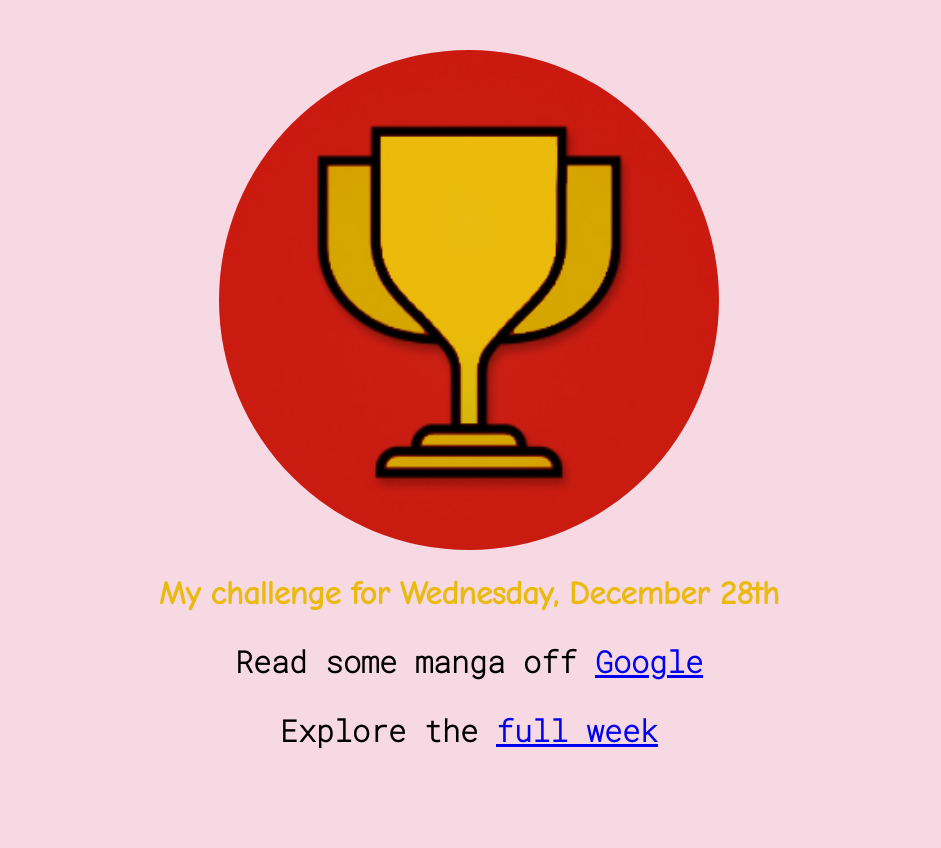
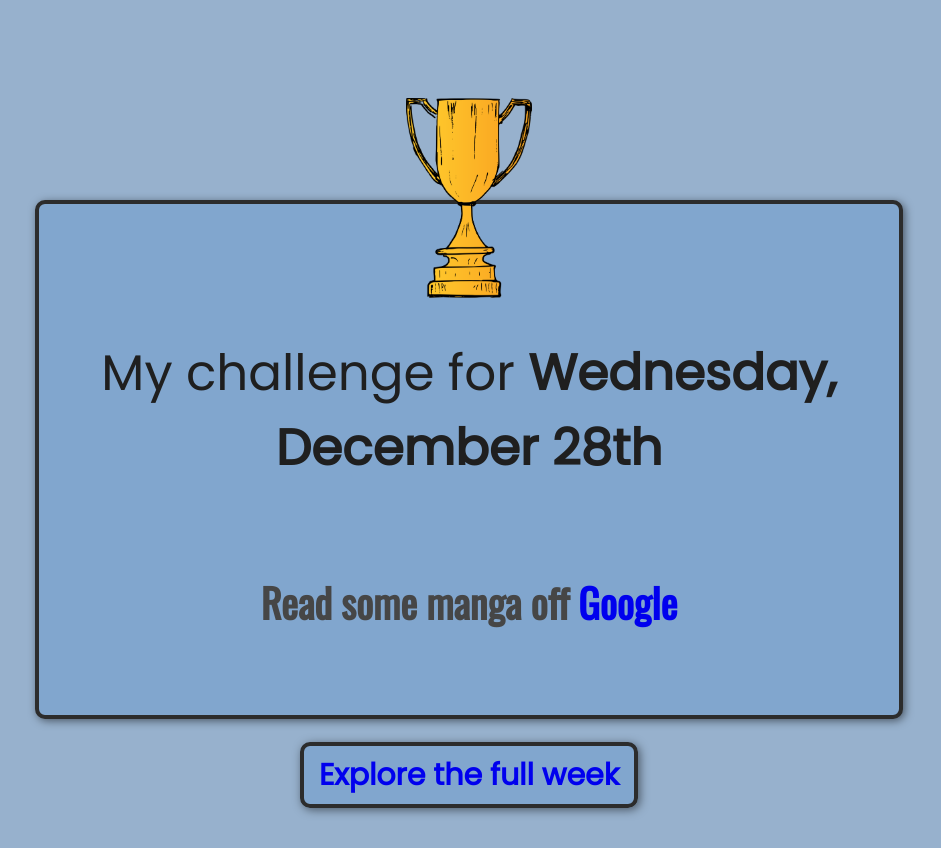
Before and after one commit to SirNando/academind-webdev, a plain HTML site: page index.html in a window 1280 px wide. Shown: the whole page, without its empty margins (171-1112 px from the left). Before the commit the page ends 800 px from the top, so only its background shows below. Drawn offline with nearby package versions, Linux system fonts and the light colour scheme.

Commit message:
Modified files

```diff
--- a/index.html
+++ b/index.html
@@ -1,30 +1,33 @@
 <!DOCTYPE html>
 <html>
   <head>
-    <!-- Roboto mono and comic neue -->
     <link href="styles/shared.css" rel="stylesheet" />
     <link href="styles/index.css" rel="stylesheet" />
+    <!-- Poppins and Oswald font -->
     <link rel="preconnect" href="https://fonts.googleapis.com" />
     <link rel="preconnect" href="https://fonts.gstatic.com" crossorigin />
     <link
-      href="https://fonts.googleapis.com/css2?family=Comic+Neue&family=Roboto+Mono:ital,wght@0,100;0,200;1,700&display=swap"
+      href="https://fonts.googleapis.com/css2?family=Oswald&family=Poppins&display=swap"
       rel="stylesheet"
     />
     <title>My challenge!</title>
   </head>
   <body>
+    <main>
       <img
-      src="images/challenges-trophy.jpg"
+        src="images/newtrophy.jpg"
         alt="Trophy in case I complete my challenge"
       />
-    <h1>My challenge for Wednesday, December 28th</h1>
-    <p>
+      <h1>My challenge for <span style="font-weight: bold;">Wednesday, December 28th</span></h1>
+      <h2>
         Read some manga off
         <a href="https://google.com"> Google </a>
+      </h2>
+    </main>
+    <footer>
+      <p>
+        <a href="full-week.html">Explore the full week</a>
       </p>
-    <p>
-      Explore the
-      <a href="full-week.html">full week</a>
-    </p>
+    </footer>
   </body>
 </html>
--- a/styles/full-week.css
+++ b/styles/full-week.css
@@ -2,7 +2,7 @@ h1 {
   margin: 9px;
 }
 h2 {
-  margin: 2px;
+  margin: 15px auto;
 }
 header p {
   margin-bottom: 36px;
@@ -12,6 +12,7 @@ p {
   font-family: "Roboto Mono", monospace;
   font-weight: bold;
   font-size: 24px;
+  margin: 15px auto;
 }
 a {
   background-color: rgb(167, 1, 78);
@@ -36,7 +37,9 @@ li {
   background-color: pink;
   color: rgb(87, 87, 87);
   border-radius: 8px;
-  margin: 5px auto 5px auto;
+  margin: 30px auto 30px auto;
+  padding: 5px;
+  box-shadow: 2px 2px 5px rgba(0, 0, 0, 0.2);
 }
 #main-text {
   color: rgb(0, 0, 0);
@@ -44,6 +47,3 @@ li {
   font-weight: bold;
   font-size: 30px;
 }
-#description {
-  margin-bottom: 36px;
-}
--- a/styles/index.css
+++ b/styles/index.css
@@ -1,21 +1,61 @@
-body {
-  margin: 50px;
+main {
+  width: 800px;
+  background-color: rgb(129, 166, 206);
+  margin: 200px auto 0 auto;
+  padding: 30px;
+  border: 4px solid rgb(44,44,44);
+  border-radius: 10px;
+  box-shadow: 2px 2px 8px rgba(0,0,0,0.5);
 }
 
 img {
-  width: 500;
-  height: 500px;
-  border-radius: 250px;
+  width: 125;
+  height: 200px;
+  margin-top: -136px;
+}
+h1 {
+  font-family: 'Poppins', sans-serif;
+  color: rgb(31, 31, 31);
+  font-weight: normal;
+  font-size: 50px;
+}
+
+h2 {
+  font-family: "Oswald", sans-serif;
+  font-size: 40px;
+  padding: 20px 20px;
+  display: inline-block;
+  color: rgb(70, 70, 70)
+
 }
 
 p {
   color: rgb(0, 0, 0);
-  font-family: "Roboto Mono", monospace;
+  font-family: "Oswald";
   font-weight: bold;
   font-size: 30px;
 }
 
-h1 {
-  font-family: "Comic Neue";
-  color: rgb(234, 186, 16);
+a {
+  text-decoration: none;
 }
+
+footer a {
+  text-decoration: none;
+  font-family: 'Poppins', sans-serif;
+  background-color: rgb(129, 166, 206);
+  /* width: fit-content; */
+  padding: 8px 15px;
+  margin: 50px auto 20px auto;
+  border: 4px solid rgb(44,44,44);
+  border-radius: 10px;
+  box-shadow: 2px 2px 10px rgba(0,0,0,0.5);
+}
+
+a:visited {
+  color: inherit;
+}
+
+footer a:hover {
+  background-color: rgb(112, 155, 201);
+}
--- a/styles/shared.css
+++ b/styles/shared.css
@@ -1,9 +1,10 @@
 body {
     text-align: center;
-    background-color: rgb(247, 217, 227);
+    background-color:rgb(151, 177, 205);
     margin: 50px;
 }
-h1 {
-    font-family: 'Oswald', sans-serif;
-    color: rgb(87, 87, 87)
+header h1 {
+    font-family: 'Poppins', sans-serif;
+    color: rgb(31, 31, 31);
+    font-weight: normal;
 }
```
Also changed, not shown: images/newtrophy.jpg (added). Lines whose indentation alone changed are shown as unchanged.
